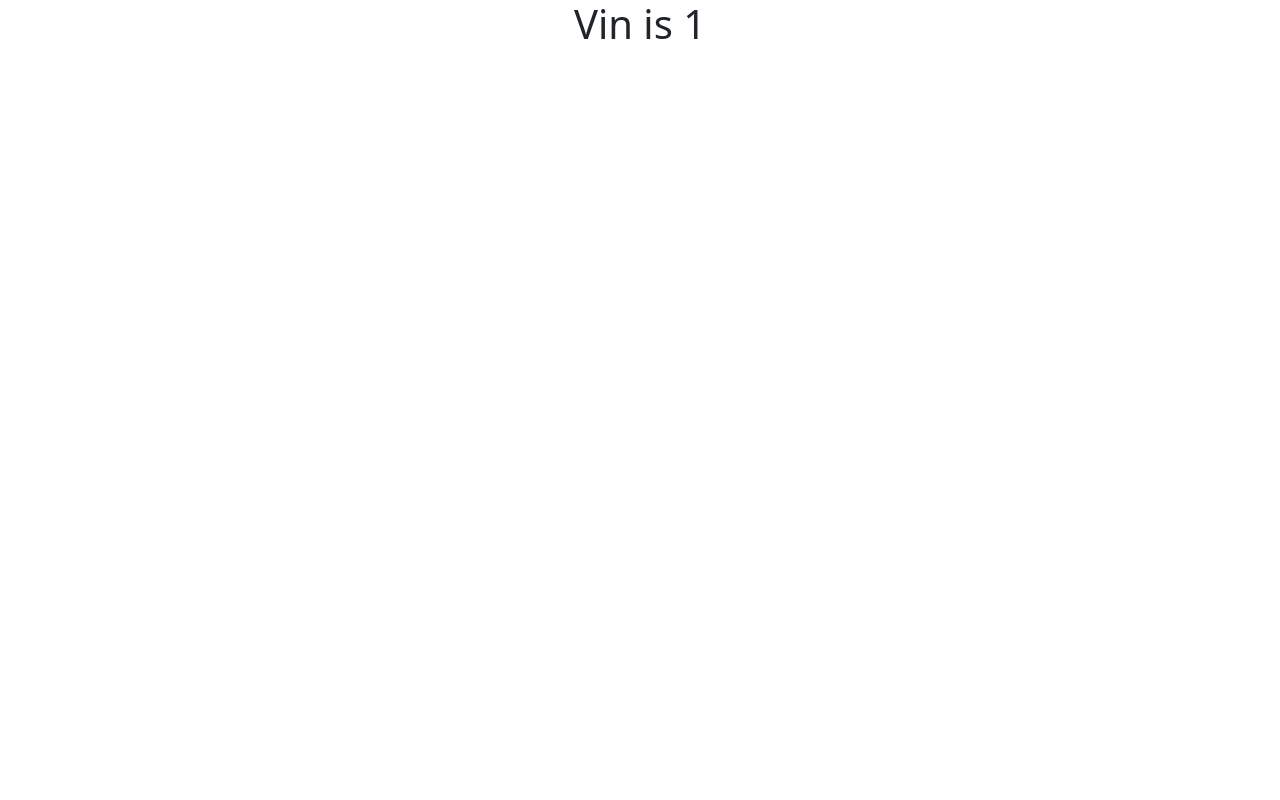
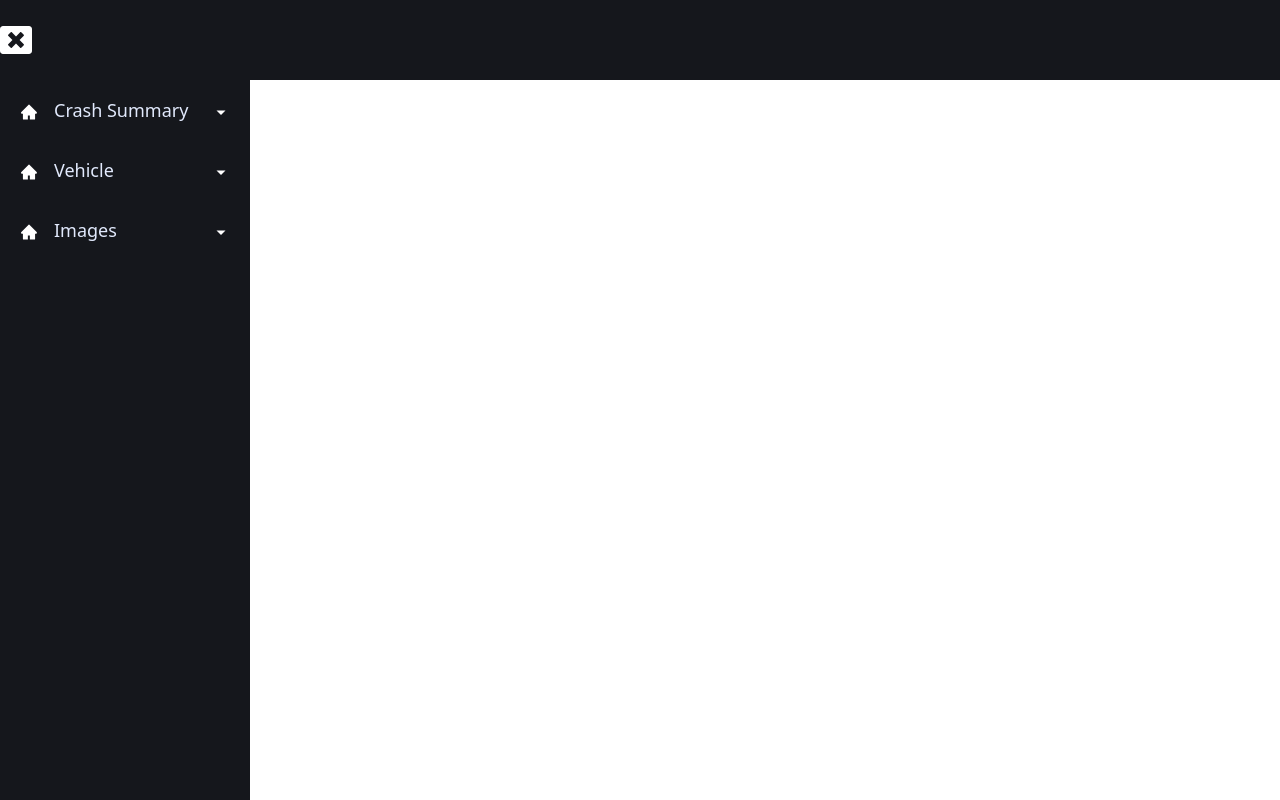
Before and after one commit to dannyphanth/CIDproj, a React (Create React App) app in the folder frontend/: page /caseInfo/1/Summary in a window 1280 px wide. Before the commit this address had no page. Built offline with nearby package versions, Linux system fonts and the light colour scheme.

Commit message:
resolved routing bug

```diff
--- a/frontend/src/Components/CaseInfoContent/SummaryDisplay.js
+++ b/frontend/src/Components/CaseInfoContent/SummaryDisplay.js
@@ -1,10 +1,11 @@
 import { useParams } from 'react-router-dom';
+import SideBar from '../SideBar/SideBar';
 
 function SummaryDisplay() {
     const { caseNumber } = useParams();
     return (
         <div>
-            <h1>Vin is {caseNumber}</h1>
+            <SideBar />
         </div>
     )
 }
```
Also changed, not shown: frontend/src/Components/SideBar/SideBarData.js (+7 -7 lines).
